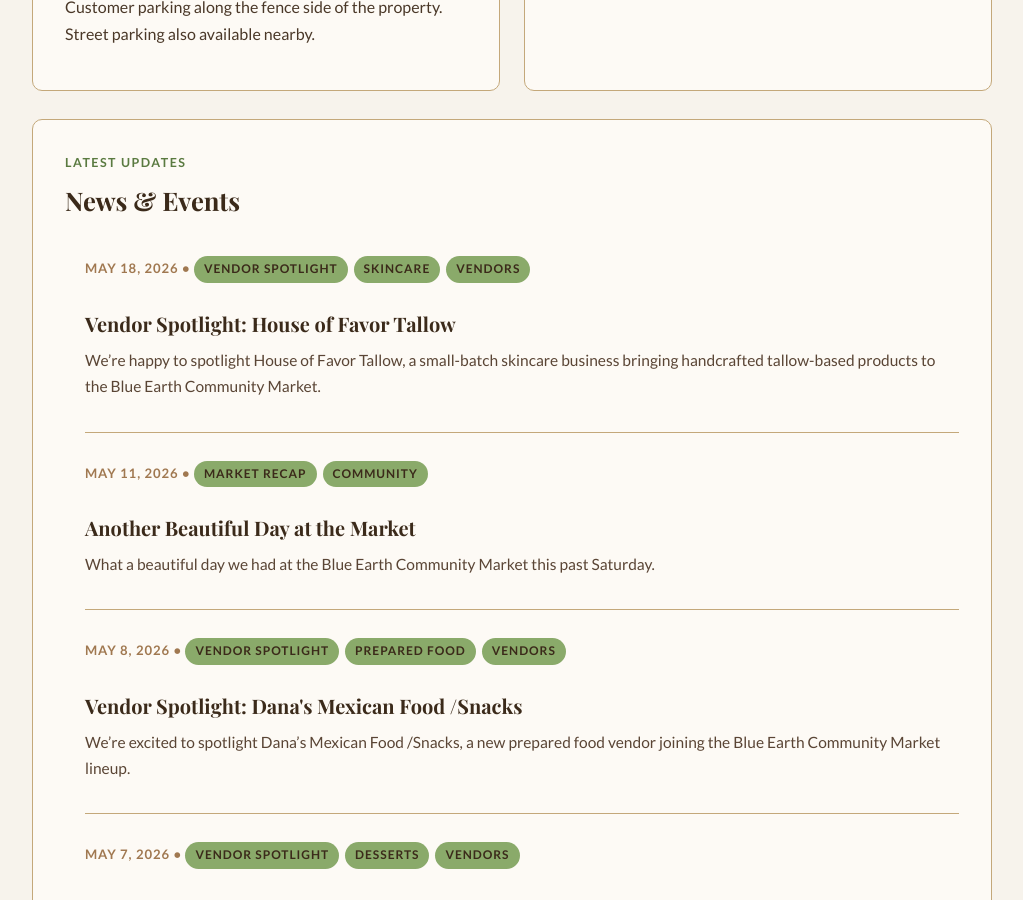
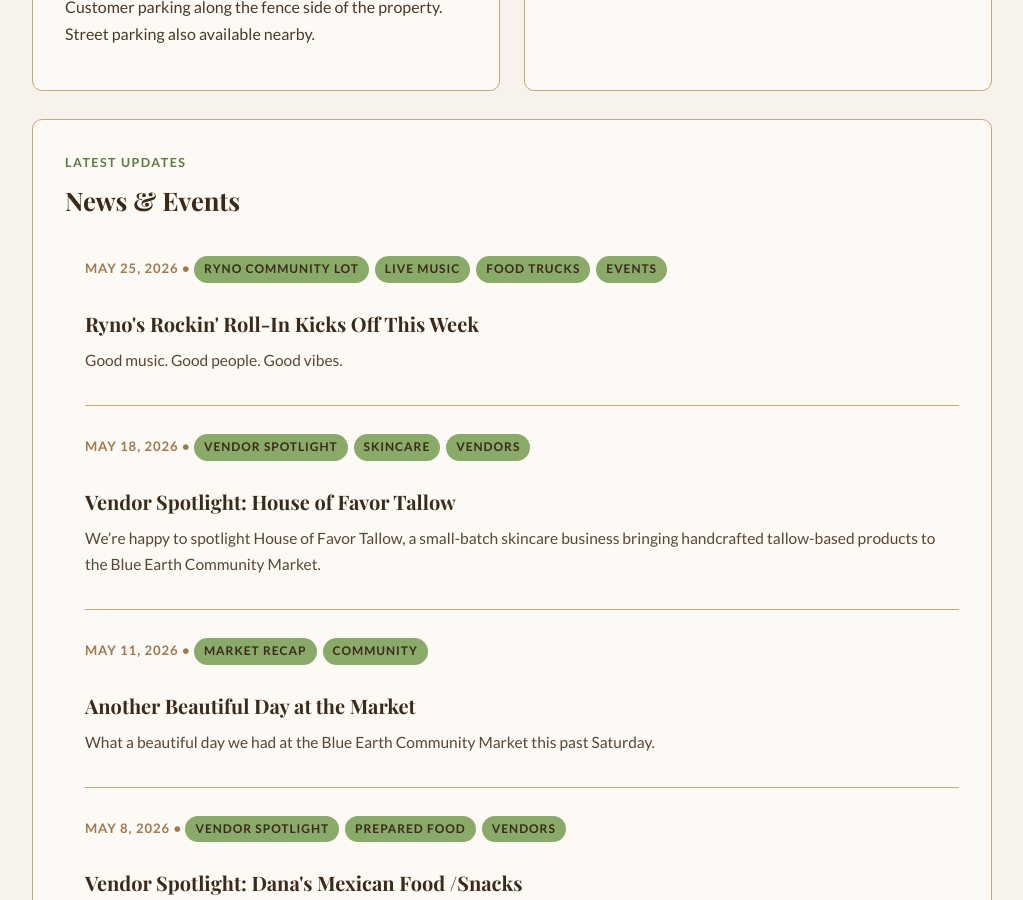
Before and after one commit to blueearthcommunitymarket/blueearthcommunitymarket.github.io, a Jekyll site: the page built from index.html, in a window 1280 px wide and 900 px high, scrolled down 1457 px. Shown: the whole window, without its empty margins (128-1151 px from the left). Built offline with Jekyll 4.4.1, drawn with Linux system fonts in a browser that asks for light colours; some web fonts are replaced.

Commit message:
Refresh Rockin Roll-In promo and add May 29 truck lineup

```diff
--- /dev/null
+++ b/_posts/2026-05-25-rynos-rockin-roll-in-kicks-off-this-week.md
@@ -0,0 +1,32 @@
+---
+layout: post
+title: "Ryno's Rockin' Roll-In Kicks Off This Week"
+date: 2026-05-25 10:25:00 -0500
+tags: [ryno community lot, live music, food trucks, events]
+---
+
+Good music. Good people. Good vibes.
+
+Ryno's Rockin' Roll-In starts this week, and we are excited to finally share the look and feel of these Friday night events at the lot.
+
+This is not meant to be anything complicated. It is a night to come out, grab supper, listen to live music, and enjoy being part of the crowd. Whatever you ride, however you sit, just come and enjoy a great night of live music.
+
+<div style="display: grid; grid-template-columns: repeat(auto-fit, minmax(220px, 1fr)); gap: 16px; margin: 2rem 0;">
+  <img src="/assets/images/news/2026-05-25-rockin-roll-in/rockin-roll-in-poster-1.jpg" alt="Ryno's Rockin' Roll-In promo poster" style="width: 100%; height: auto; display: block; border-radius: 12px;">
+  <img src="/assets/images/news/2026-05-25-rockin-roll-in/rockin-roll-in-poster-2.jpg" alt="Ryno's Rockin' Roll-In artist promo poster" style="width: 100%; height: auto; display: block; border-radius: 12px;">
+  <img src="/assets/images/news/2026-05-25-rockin-roll-in/rockin-roll-in-poster-3.jpg" alt="Ryno's Rockin' Roll-In community vibe poster" style="width: 100%; height: auto; display: block; border-radius: 12px;">
+  <img src="/assets/images/news/2026-05-25-rockin-roll-in/rockin-roll-in-poster-4.jpg" alt="Ryno's Rockin' Roll-In donations poster" style="width: 100%; height: auto; display: block; border-radius: 12px;">
+</div>
+
+Our first Rockin' Roll-In of the season is:
+
+- **Friday, May 29**
+- **6:00 PM to 9:00 PM**
+- **Live Music:** Morgan Dickman
+- **Food Trucks:** The Lemon, Bummy's BBQ, and Kris Tacos
+
+We have another one lined up for **Friday, June 19** with **Blue Dirt Road**, plus **Sip Haus** and **Cheezers** on site.
+
+These nights are meant to feel easy and welcoming. Bring a lawn chair. Pull up with your side-by-side, golf cart, or four-wheeler if that is your style. Or just drive in and hang out. The whole point is to create a fun community night on the Ryno lot with music, food, and room to relax.
+
+If you have been wanting more reasons to spend an evening downtown, this is one of them. We hope to see you there.
--- a/meet-the-trucks/index.html
+++ b/meet-the-trucks/index.html
@@ -166,7 +166,7 @@
         <div class="section-label" style="color: #c8a04a;">Special Events</div>
         <h2 style="color: var(--cream); margin-bottom: 16px;">Ryno's Rock N' Roll-Ins</h2>
         <p style="color: #c4b99a; margin-bottom: 16px;">Live music events at the Ryno Food Lot. Drive in style — side-by-sides, golf carts, and four-wheelers welcome. Bring a lawn chair and hang out. Music, machines, community.</p>
-        <p style="color: #c4b99a; margin-bottom: 8px;"><strong style="color: var(--cream);">May 29</strong> — The Lemon, Kris Tacos | Live Music: Morgan Dickman (6–9 PM)</p>
+        <p style="color: #c4b99a; margin-bottom: 8px;"><strong style="color: var(--cream);">May 29</strong> — The Lemon, Bummy's BBQ, Kris Tacos | Live Music: Morgan Dickman (6–9 PM)</p>
         <p style="color: #c4b99a; margin-bottom: 20px;"><strong style="color: var(--cream);">June 19</strong> — Sip Haus, Cheezers | Live Music: Blue Dirt Road</p>
         <h2 style="color: var(--cream); margin-bottom: 10px;">Hi Way Motorfest</h2>
         <p style="color: #c4b99a;"><strong style="color: var(--cream);">September 13</strong> — The Lemon, Cheezers</p>
--- a/rynos-rockin-roll-in/index.html
+++ b/rynos-rockin-roll-in/index.html
@@ -220,12 +220,32 @@
 
 <div class="rockin-hero">
     <h1>RYNO'S ROCKIN'<br>ROLL-IN</h1>
-    <div class="tagline">🎸 LIVE MUSIC EVENTS 🎸</div>
+    <div class="tagline">GOOD MUSIC. GOOD PEOPLE. GOOD VIBES.</div>
     <div class="location">112 S Grove St, Blue Earth, MN</div>
+    <p style="margin-top: 14px; font-size: 1rem; color: #f4e4b8; font-weight: 700; position: relative; z-index: 2;">Whatever you ride. However you sit. Just come and enjoy a great night of live music.</p>
 </div>
 
 <div class="rock-section">
     <div style="max-width: 1000px; margin: 0 auto;">
+
+        <div class="lightning-border">
+            <div class="lightning-inner">
+                <h3 style="text-align: center; margin-bottom: 12px;">🎶 GREAT FOOD. LIVE MUSIC. GOOD PEOPLE. 🎶</h3>
+                <p style="color: var(--brown-dark); text-align: center; font-size: 1.08rem; line-height: 1.7; margin-bottom: 10px;">
+                    Ryno's Rockin' Roll-In is all about a relaxed night on the lot: live music, supper on site, lawn chairs, side-by-sides, golf carts, four-wheelers, and plenty of room to settle in and enjoy the evening.
+                </p>
+                <p style="color: var(--brown-mid); text-align: center; font-weight: 700; margin: 0;">
+                    Come for the music. Stay for the people. Leave with a new favorite night in Blue Earth.
+                </p>
+            </div>
+        </div>
+
+        <div style="display: grid; grid-template-columns: repeat(auto-fit, minmax(220px, 1fr)); gap: 16px; margin: 24px 0 34px;">
+            <img src="/assets/images/news/2026-05-25-rockin-roll-in/rockin-roll-in-poster-1.jpg" alt="Ryno's Rockin' Roll-In promo poster" style="width: 100%; height: auto; display: block; border-radius: 12px; border: 2px solid var(--brown-light);">
+            <img src="/assets/images/news/2026-05-25-rockin-roll-in/rockin-roll-in-poster-2.jpg" alt="Ryno's Rockin' Roll-In artist promo poster" style="width: 100%; height: auto; display: block; border-radius: 12px; border: 2px solid var(--brown-light);">
+            <img src="/assets/images/news/2026-05-25-rockin-roll-in/rockin-roll-in-poster-3.jpg" alt="Ryno's Rockin' Roll-In community vibe poster" style="width: 100%; height: auto; display: block; border-radius: 12px; border: 2px solid var(--brown-light);">
+            <img src="/assets/images/news/2026-05-25-rockin-roll-in/rockin-roll-in-poster-4.jpg" alt="Ryno's Rockin' Roll-In donations poster" style="width: 100%; height: auto; display: block; border-radius: 12px; border: 2px solid var(--brown-light);">
+        </div>
 
         <h2>🎵 FEATURED MUSICIANS 🎵</h2>
 
@@ -269,6 +289,7 @@
                         <td class="artist-name">🎤 Morgan Dickman</td>
                         <td>
                             <span class="tag">The Lemon</span>
+                            <span class="tag">Bummy's BBQ</span>
                             <span class="tag">Kris Tacos</span>
                         </td>
                         <td style="font-weight: 700;">6:00-9:00 PM</td>
@@ -296,6 +317,9 @@
                     <strong style="color: var(--green-dark);">Classic Cars</strong> welcome •
                     <strong style="color: var(--green-dark);">Community</strong> gathering •
                     <strong style="color: var(--green-dark);">Free</strong> admission
+                </p>
+                <p style="color: var(--brown-mid); text-align: center; font-weight: 700; margin-top: 12px;">
+                    Whatever you ride. However you sit. Just come and enjoy a great night of live music.
                 </p>
             </div>
         </div>
```
Also changed, not shown: assets/images/news/2026-05-25-rockin-roll-in/rockin-roll-in-poster-1.jpg (added), assets/images/news/2026-05-25-rockin-roll-in/rockin-roll-in-poster-2.jpg (added), assets/images/news/2026-05-25-rockin-roll-in/rockin-roll-in-poster-3.jpg (added), assets/images/news/2026-05-25-rockin-roll-in/rockin-roll-in-poster-4.jpg (added).
